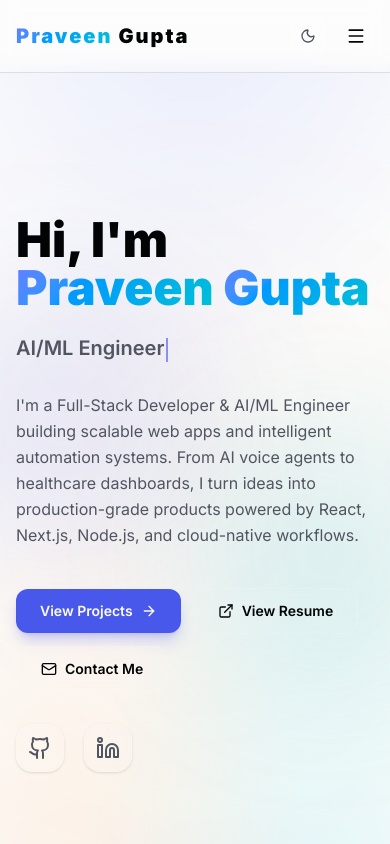
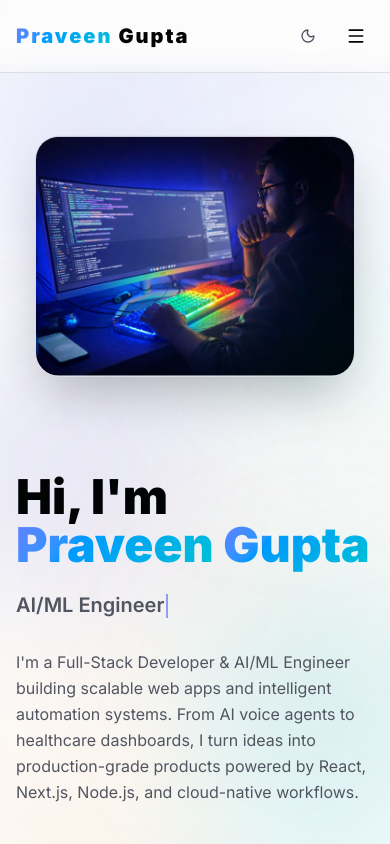
Before and after one commit to praveen-89/Praveen_Gupta_Portfolio, a Next.js app: page / in a window 390 px wide. Shown: the top 844 px of the page. Built offline with nearby package versions, Linux system fonts and the light colour scheme.

Commit message:
Hero image for phone

```diff
--- a/src/app/page.tsx
+++ b/src/app/page.tsx
@@ -207,7 +207,7 @@
           {/* Hero Image Area */}
           <motion.div
             variants={itemVariants}
-            className="relative hidden lg:block"
+            className="relative order-first lg:order-none mb-10 lg:mb-0"
           >
             <motion.div
               animate={{
@@ -218,7 +218,7 @@
                 repeat: Infinity,
                 ease: "easeInOut"
               }}
-              className="relative z-10 w-full ml-auto group"
+              className="relative z-10 w-full max-w-[320px] sm:max-w-sm lg:max-w-none mx-auto lg:ml-auto group"
             >
               <div className="relative rounded-3xl overflow-hidden border border-white/10 shadow-2xl transition-transform duration-500 group-hover:scale-[1.02]">
                 <img
```
